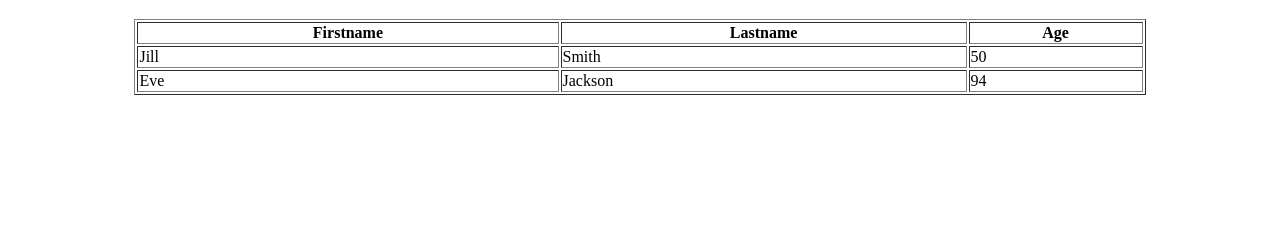
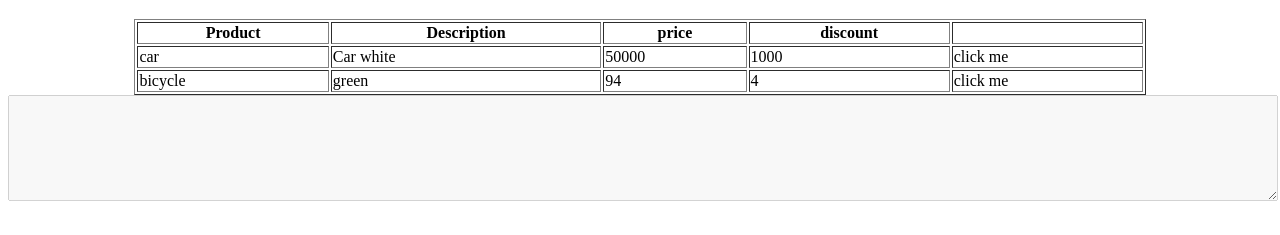
Before and after one commit to alegorico/coolstate, a website: page assets/index.html in a window 1280 px wide. Shown: the part 61-296 px from the top of the page. Drawn offline with nearby package versions, Linux system fonts and the light colour scheme; files that its build step writes are made by us from their sources.

Commit message:
update index and fixed return module

```diff
--- a/assets/index.html
+++ b/assets/index.html
@@ -8,29 +8,51 @@
     <title>Documento</title>
 
     <script src="https://cdnjs.cloudflare.com/ajax/libs/jquery/3.3.1/jquery.min.js"></script>
-
+	<script src="coolstate.js"></script>
 </head>
   <body>
   	<h1>Table Example </h1>
 	<div style="display: flex;justify-content: center;">
 	 <table style="width:80%; align-self: center;" border="1">
 	  <tr>
-	    <th>Firstname</th>
-	    <th>Lastname</th>
-	    <th>Age</th>
+	    <th>Product</th>
+	    <th>Description</th>
+	    <th>price</th>
+	    <th>discount</th>
+	    <td></td>
 	  </tr>
-	  <tr>
-	    <td>Jill</td>
-	    <td>Smith</td>
-	    <td>50</td>
+	  <tr id="row1">
+	    <td>car</td>
+	    <td>Car white</td>
+	    <td class="pe">50000</td>
+	    <td class="di">1000</td>
+	    <td><span onclick="discount('#row1')">click me</span></td>
 	  </tr>
-	  <tr>
-	    <td>Eve</td>
-	    <td>Jackson</td>
-	    <td>94</td>
+	  <tr id="row2">
+	    <td>bicycle</td>
+	    <td>green</td>
+	    <td class="pe">94</td>
+	    <td class="di">4</td>
+	    <td><span onclick="discount('#row2')">click me</span></td>
 	  </tr>
 	 </table>
 	</div>
+	<script>
+		function discount(row) {
+			var price = $(row).children("td.pe").text();
+			var dis = $(row).children("td.di").text();
+
+			var total = $(row).coolState("total");
+			if (total == undefined) total = price;
+			total = total - dis;
+
+			$(row).coolState("total", total);
+
+			$("#demo1").text(total);
+
+		}
+	</script>
+	<textarea id="demo1" style="width: 100%; height: 100px;" disabled="disabled"></textarea>
   </body>
 
 </html>
--- a/source/coolstate.js
+++ b/source/coolstate.js
@@ -15,7 +15,7 @@ void function($){
           a[e] = $(r).attr("data-" + arg[0]);
         });
 
-        return a;
+        return (a == [] || a[0] == undefined) ? undefined : a;
       }
     }
   });
```
